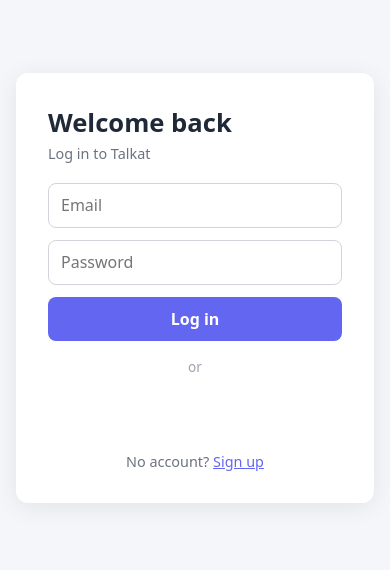
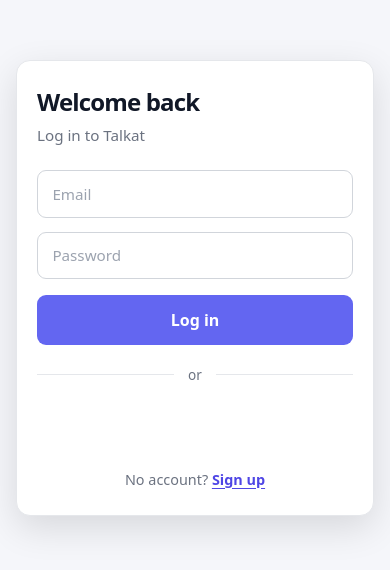
Before and after one commit to pranav162074/Talkat, a React (Vite) app in the folder frontend/: page /login in a window 390 px wide. Shown: the part 134-704 px from the top of the page. Built offline with nearby package versions, Linux system fonts and the light colour scheme; no server answers.

Commit message:
fix: improve auth dark theme and message previews

```diff
--- a/frontend/src/components/Sidebar.jsx
+++ b/frontend/src/components/Sidebar.jsx
@@ -21,15 +21,23 @@
   );
 }
 
+
 const preview = (message, mine) => {
   if (!message) return 'No messages yet';
+
   const prefix = mine ? 'You: ' : '';
+
   if (message.type === 'IMAGE') return `${prefix}📷 Photo`;
   if (message.type === 'VIDEO') return `${prefix}🎥 Video`;
-  if (message.type === 'FILE') return `${prefix}📎 ${message.attachmentName || 'File'}`;
+  if (message.type === 'AUDIO') return `${prefix}🎤 Voice message`;
+  if (message.type === 'FILE') {
+    return `${prefix}📎 ${message.attachmentName || 'File'}`;
+  }
   if (message.type === 'LOCATION') return `${prefix}📍 Location`;
-  return `${prefix}${message.content}`;
+
+  return `${prefix}${message.content || 'Message'}`;
 };
+
 
 export default function Sidebar() {
   const { user, logout } = useAuth();
--- a/frontend/src/pages/Auth.css
+++ b/frontend/src/pages/Auth.css
@@ -1,56 +1,97 @@
+
 .auth-page {
   min-height: 100%;
   display: flex;
   align-items: center;
   justify-content: center;
-  padding: 1rem;
+  padding: 1.25rem;
+  color: var(--text-primary, #111827);
 }
 
 .auth-card {
   width: 100%;
-  max-width: 380px;
-  background: #fff;
-  border-radius: 12px;
+  max-width: 400px;
+  box-sizing: border-box;
   padding: 2rem;
-  box-shadow: 0 4px 24px rgba(0, 0, 0, 0.08);
+  border: 1px solid var(--border-color, #e5e7eb);
+  border-radius: 16px;
+  background: var(--surface-color, #ffffff);
+  color: var(--text-primary, #111827);
+  box-shadow: 0 12px 36px rgba(0, 0, 0, 0.12);
 }
 
 .auth-card h1 {
-  margin: 0 0 0.25rem;
-  font-size: 1.6rem;
+  margin: 0 0 0.35rem;
+  color: var(--text-primary, #111827);
+  font-size: 1.65rem;
+  font-weight: 750;
+  letter-spacing: -0.035em;
 }
 
 .auth-sub {
-  margin: 0 0 1.25rem;
-  color: #6b7280;
-  font-size: 0.9rem;
+  margin: 0 0 1.5rem;
+  color: var(--text-secondary, #6b7280);
+  font-size: 0.95rem;
+  line-height: 1.5;
 }
 
 .auth-card form {
   display: flex;
   flex-direction: column;
-  gap: 0.75rem;
+  gap: 0.85rem;
 }
 
 .auth-card input {
-  padding: 0.65rem 0.75rem;
-  border: 1px solid #d1d5db;
-  border-radius: 8px;
+  width: 100%;
+  box-sizing: border-box;
+  padding: 0.8rem 0.9rem;
+  border: 1px solid var(--input-border, #d1d5db);
+  border-radius: 9px;
+  background: var(--input-bg, #ffffff);
+  color: var(--text-primary, #111827);
+  font: inherit;
+  font-size: 0.95rem;
+  transition: border-color 160ms ease, box-shadow 160ms ease;
+}
+
+.auth-card input::placeholder {
+  color: var(--placeholder-color, #9ca3af);
+  opacity: 1;
 }
 
 .auth-card input:focus {
-  outline: 2px solid #6366f1;
-  border-color: transparent;
+  outline: none;
+  border-color: #6366f1;
+  box-shadow: 0 0 0 3px rgba(99, 102, 241, 0.18);
 }
 
 .btn-primary {
-  padding: 0.7rem;
-  border: none;
-  border-radius: 8px;
+  width: 100%;
+  margin-top: 0.15rem;
+  padding: 0.8rem 1rem;
+  border: 1px solid transparent;
+  border-radius: 9px;
   background: #6366f1;
-  color: #fff;
-  font-weight: 600;
+  color: #ffffff;
+  font: inherit;
+  font-weight: 650;
   cursor: pointer;
+  transition: background 160ms ease, transform 160ms ease;
+}
+
+.btn-primary:hover:not(:disabled) {
+  background: #4f46e5;
+}
+
+.btn-primary:active:not(:disabled) {
+  transform: translateY(1px);
+}
+
+.btn-primary:focus-visible,
+.btn-link:focus-visible,
+.auth-footer a:focus-visible {
+  outline: 2px solid #818cf8;
+  outline-offset: 3px;
 }
 
 .btn-primary:disabled {
@@ -59,11 +100,11 @@
 }
 
 .btn-link {
+  padding: 0;
+  border: none;
   background: none;
-  border: none;
   color: #6366f1;
   cursor: pointer;
-  padding: 0;
 }
 
 .btn-link:disabled {
@@ -72,35 +113,52 @@
 }
 
 .auth-error {
+  margin: 0 0 1rem;
+  padding: 0.75rem 0.85rem;
+  border: 1px solid #fecaca;
+  border-radius: 9px;
   background: #fef2f2;
   color: #b91c1c;
-  padding: 0.6rem 0.75rem;
-  border-radius: 8px;
   font-size: 0.9rem;
-  margin: 0 0 0.75rem;
+  line-height: 1.45;
 }
 
 .auth-divider {
+  display: flex;
+  align-items: center;
+  gap: 0.85rem;
+  margin: 1.25rem 0;
+  color: var(--text-muted, #9ca3af);
+  font-size: 0.85rem;
   text-align: center;
-  color: #9ca3af;
-  font-size: 0.85rem;
-  margin: 1rem 0;
+}
+
+.auth-divider::before,
+.auth-divider::after {
+  flex: 1;
+  height: 1px;
+  background: var(--border-color, #e5e7eb);
+  content: "";
 }
 
 .auth-google {
   display: flex;
   justify-content: center;
+  min-width: 0;
 }
 
 .auth-footer {
-  margin: 1.25rem 0 0;
+  margin: 1.5rem 0 0;
+  color: var(--text-secondary, #6b7280);
+  font-size: 0.9rem;
+  line-height: 1.6;
   text-align: center;
-  font-size: 0.9rem;
-  color: #6b7280;
 }
 
 .auth-footer a {
-  color: #6366f1;
+  color: var(--link-color, #4f46e5);
+  font-weight: 600;
+  text-underline-offset: 3px;
 }
 
 .otp-input {
@@ -108,3 +166,39 @@
   font-size: 1.5rem;
   letter-spacing: 0.5rem;
 }
+
+@media (max-width: 480px) {
+  .auth-page {
+    padding: 1rem;
+  }
+
+  .auth-card {
+    padding: 1.5rem 1.25rem;
+    border-radius: 14px;
+  }
+
+  .auth-card h1 {
+    font-size: 1.5rem;
+  }
+}
+
+/* Dark theme */
+:root[data-theme='dark'] .auth-card {
+  --surface-color: #171b2b;
+  --text-primary: #f3f4f6;
+  --text-secondary: #a7afc0;
+  --text-muted: #8791a5;
+  --border-color: #2d3448;
+  --input-bg: #22283a;
+  --input-border: #3b455d;
+  --placeholder-color: #9ca3b8;
+  --link-color: #a5b4fc;
+
+  box-shadow: 0 16px 44px rgba(0, 0, 0, 0.3);
+}
+
+:root[data-theme='dark'] .auth-error {
+  border-color: #713b46;
+  background: #35212b;
+  color: #fecaca;
+}
```
